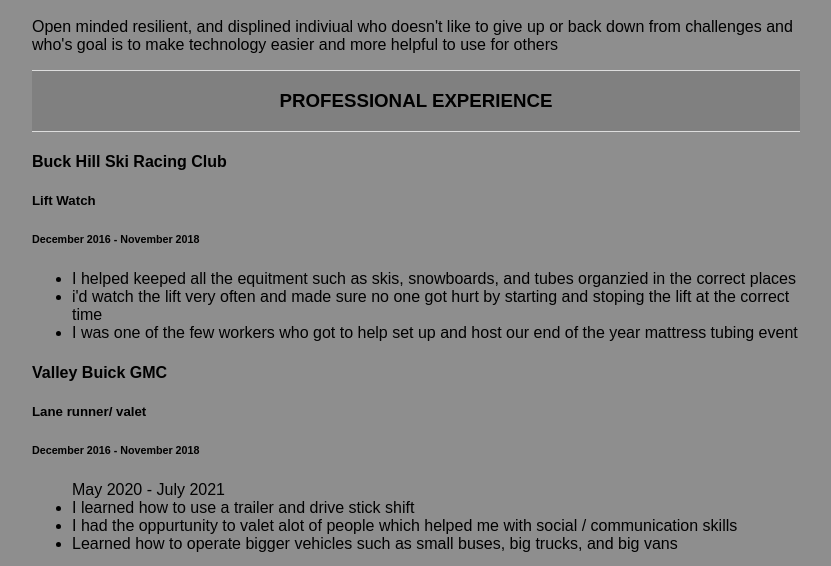
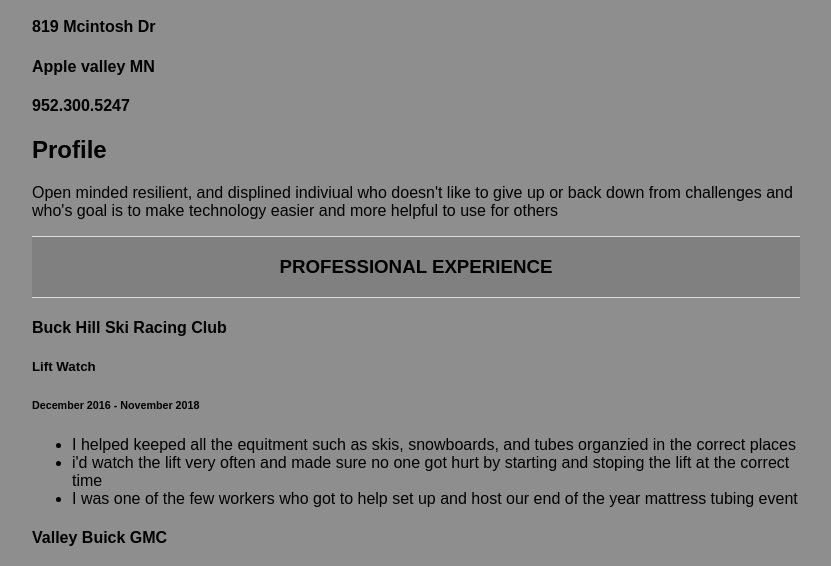
Before and after one commit to BradenSoller/BradenSoller.github.io, a plain HTML site: page index.html in a window 1280 px wide. Shown: the part 168-734 px from the top of the page, without its empty margins (224-1055 px from the left). Drawn offline with Linux system fonts and the light colour scheme.

Commit message:
Update index.html

```diff
--- a/index.html
+++ b/index.html
@@ -9,6 +9,10 @@
 <body>
    <div>
      <h1>Braden Soller</h1>
+      <h4> 819 Mcintosh Dr</h4>
+     <h4> Apple valley MN </h4>
+     <h4> 952.300.5247 </h4>
+     <h2> Profile </h4>
      <p> Open minded resilient, and displined indiviual who doesn't like to give up or back down from challenges and who's goal is to make technology easier and more helpful to use for others
    </div>
 
```
